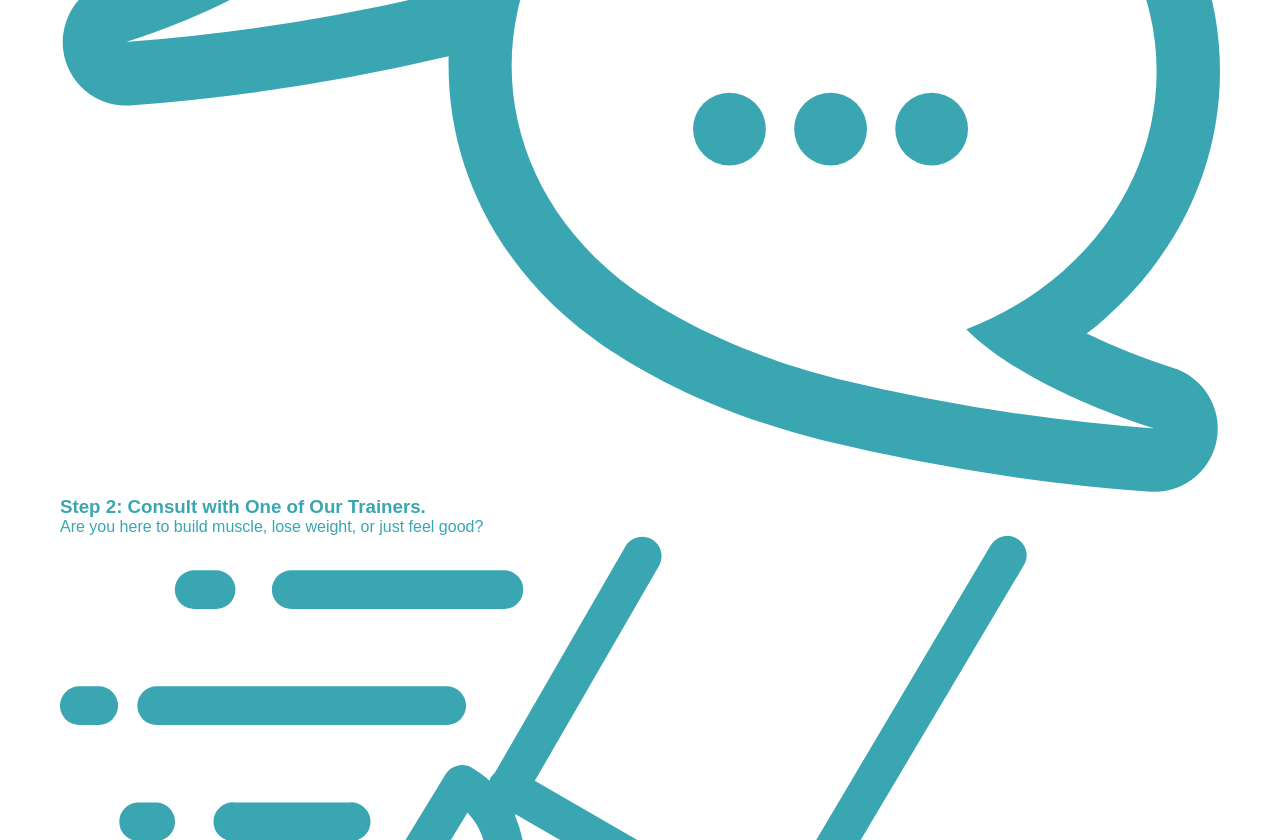
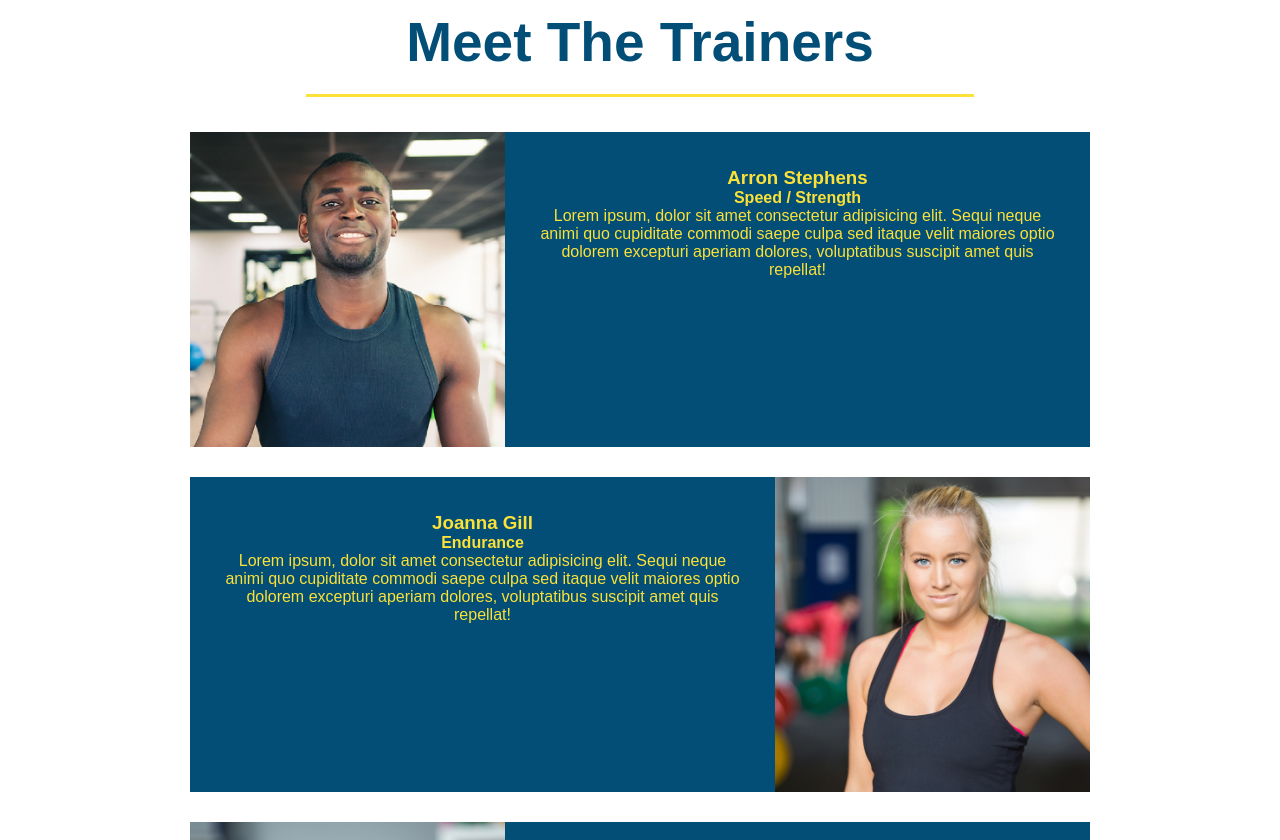
Before and after one commit to HarryM50/run-buddy, a plain HTML site: page run-buddy.html in a window 1280 px wide. Shown: the part 2780-3620 px from the top of the page. Drawn offline with Linux system fonts and the light colour scheme.

Commit message:
added meet the trainers section and css

```diff
--- a/assets/css/Style.css
+++ b/assets/css/Style.css
@@ -7,7 +7,8 @@ body {
   font-family: Arial, Helvetica, sans-serif;
   color: #39a6b2;
 }
-/* apply styles to <header> */
+
+/* header starts */
 header {
   padding: 20px 35px;
   background-color: #39a6b2;
@@ -35,6 +36,9 @@ header nav ul li a {
   font-weight: lighter;
   font-size: 22px;
 }
+/* header ends */
+
+/* footer starts */
 footer {
   background: #fce138;
   width: 100%;
@@ -57,6 +61,8 @@ footer a {
 section{
   padding: 60px;
 }
+/* footer ends */
+
 /* Hero Style Start */
 .hero{
   background-image: url(../images/hero-bg.jpg);
@@ -98,6 +104,8 @@ section{
   font-size: 16px;
 }
 /* Hero Styles End */
+
+/* intro starts */
 .intro {
   text-align: center;
 }
@@ -110,7 +118,7 @@ section{
   border-color: #fce138;
 }
 .intro h2 {
-  /* add this alongside your other declerations */
+
   display: inline-block;
 }
 .intro p {
@@ -120,3 +128,76 @@ section{
   font-size: 20px;
   margin: 0 auto;
 }
+/* intro ends */
+
+/* steps start */
+.steps {
+  text-align: center;
+  background: #fce138;
+}
+.steps h2 {
+  font-size: 55px;
+  color: #024e76;
+  margin-bottom: 35px;
+  padding: 0 100px 20px 100px;
+  border-bottom: 3px solid;
+  border-color: #39a6b2;
+}
+.section-title {
+  font-size: 55px;
+  color: #024e76;
+  margin-bottom: 35px;
+  padding: 0 100px 20px 100px;
+  display: inline-block;
+  border-bottom: 3px solid;
+}
+
+.primary-border {
+  border-color: #fce138;
+}
+
+.secondary-border {
+  border-color: #39a6b2;
+}
+.steps div {
+  margin-bottom: 80px;
+}
+
+.steps img {
+  width: 15%;
+  margin: 10px 0;
+}
+
+.steps h3 {
+  color: #024e76;
+  font-size: 46px;
+  margin-top: 10px;
+}
+
+.steps p {
+  color: #39a6b2;
+  font-size: 23px;
+}
+/* steps end */
+
+/* thrainers start */
+.trainers {
+  text-align: center;
+}
+.trainer {
+  width: 900px;
+  margin: 0 auto 30px auto;
+  background: #024e76;
+  color: #fce138;
+  overflow: auto;
+}
+.trainer img {
+  width: 35%;
+  float: left;
+}
+
+.trainer-bio {
+  padding: 35px;
+  float: left;
+  width: 65%;
+}
--- a/run-buddy.html
+++ b/run-buddy.html
@@ -75,15 +75,17 @@
 
     <!-- "what we do" section -->
     <section id="what-we-do" class="intro">
-        <h2>What We Do</h2>
+        <h2 class="section title primary-border">What We Do</h2>
         <p>
-          butcher selfies chambray shabby chic gentrify readymade yr Echo Park XOXO Tumblr normcore Banksy direct trade Blue Bottle chillwave you probably haven't heard of them single-origin coffee Vice fanny pack fixie Odd Future Austin fingerstache pickled twee synth Wes Anderson Thundercats viral bitters flannel meggings narwhal Marfa Schlitz sustainable Intelligentsia umami deep v craft
+          butcher selfies chambray shabby chic gentrify readymade yr Echo Park XOXO Tumblr normcore Banksy direct trade Blue Bottle chillwave you
+          probably haven't heard of them single-origin coffee Vice fanny pack fixie Odd Future Austin fingerstache pickled twee synth Wes Anderson
+          Thundercats viral bitters flannel meggings narwhal Marfa Schlitz sustainable Intelligentsia umami deep v craft
         </p>
     </section>
 
     <!-- "what you do" section -->
-    <section id="what-you-do">
-        <h2>What you Do</h2>
+    <section id="what-you-do" class="steps">
+        <h2 class="section-title secondary-border">What you Do</h2>
 
         <div>
           <!-- insert this image element -->
@@ -112,8 +114,46 @@
     </section>
 
     <!-- "meet the trainers" section -->
-    <section>
-        <h2>Meet The Trainers</h2>
+    <section id="your-trainers" class="trainers">
+        <h2 class="section-title primary-border">
+          Meet The Trainers
+        </h2>
+        <article class="trainer">
+          <img src="./assets/images/trainer-1.jpg" alt="Arron Stephens in his work out clothes, ready to pump iron" >
+          <div class="trainer-bio">
+            <h3>Arron Stephens</h3>
+            <h4>Speed / Strength</h4>
+            <p>
+              Lorem ipsum, dolor sit amet consectetur adipisicing elit. Sequi neque animi quo cupiditate commodi saepe culpa sed
+              itaque velit maiores optio dolorem excepturi aperiam dolores, voluptatibus suscipit amet quis repellat!
+            </p>
+          </div>
+        </article>
+        <!-- second trainer bio -->
+<article class="trainer">
+  <div class="trainer-bio text-right">
+    <h3>Joanna Gill</h3>
+    <h4>Endurance</h4>
+    <p>
+      Lorem ipsum, dolor sit amet consectetur adipisicing elit. Sequi neque animi quo cupiditate commodi saepe culpa sed
+      itaque velit maiores optio dolorem excepturi aperiam dolores, voluptatibus suscipit amet quis repellat!
+    </p>
+  </div>
+  <img src="./assets/images/trainer-2.jpg" alt="Joanna Gill cooling off after a workout" />
+</article>
+
+<!-- third trainer bio -->
+<article class="trainer">
+  <img src="./assets/images/trainer-3.jpg" alt="Harry Smith wearing a headband and lifting comically small pink weights" />
+  <div class="trainer-bio text-left">
+    <h3>Harry "the Headband" Smith</h3>
+    <h4>Strength</h4>
+    <p>
+      Lorem ipsum, dolor sit amet consectetur adipisicing elit. Sequi neque animi quo cupiditate commodi saepe culpa sed
+      itaque velit maiores optio dolorem excepturi aperiam dolores, voluptatibus suscipit amet quis repellat!
+    </p>
+  </div>
+</article>
     </section>
 
      <!-- "reach out" section -->
```
Also changed, not shown: index.html (deleted, +0 -45 lines), assets/images/trainer-1.jpg (added), assets/images/trainer-2.jpg (added), assets/images/trainer-3.jpg (added).
